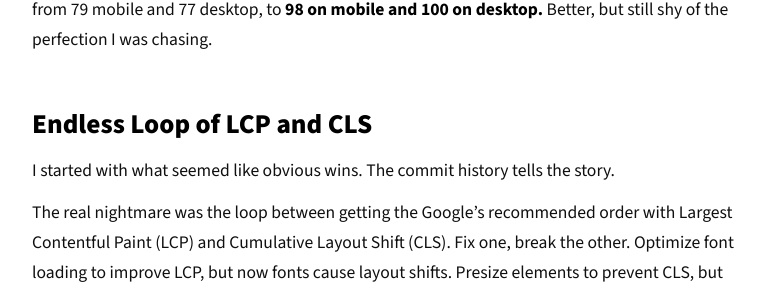
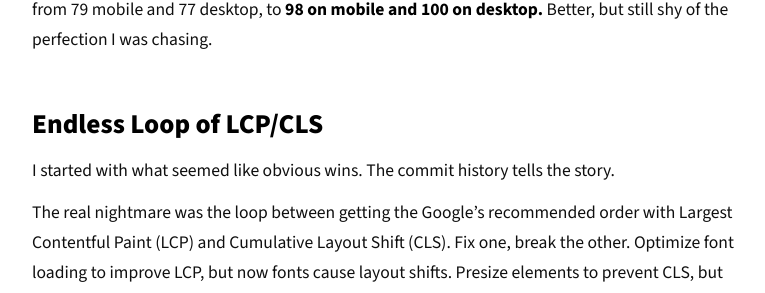
Before and after one commit to talkxo/rishiraj-blog-machine, a Jekyll site: the page built from _posts/2025-08-17-chasing-perfect-web-vitals.md, in a window 1280 px wide and 900 px high, scrolled down 476 px. Shown: the part 155-448 px from the top of the window, without its empty margins (256-1021 px from the left). Built offline with Jekyll 4.4.1, drawn with Linux system fonts in a browser that asks for light colours.

Commit message:
Minor text and type edits to Web Vitals blog post

```diff
--- a/_posts/2025-08-17-chasing-perfect-web-vitals.md
+++ b/_posts/2025-08-17-chasing-perfect-web-vitals.md
@@ -17,7 +17,7 @@ This blog seemed perfect for the experiment. Simple Jekyll setup on GitHub Pages
 
 Turns out, very hard. After all the optimization and one complete weekend, my scores rose—from 79 mobile and 77 desktop, to [**98 on mobile and 100 on desktop.**](https://pagespeed.web.dev/analysis/https-rishiraj-blog/ee6mt1a4bx?form_factor=desktop) Better, but still shy of the perfection I was chasing.
 
-## Endless Loop of LCP and CLS
+## Endless Loop of LCP/CLS
 
 I started with what seemed like obvious wins. The commit history tells the story.
 
```
